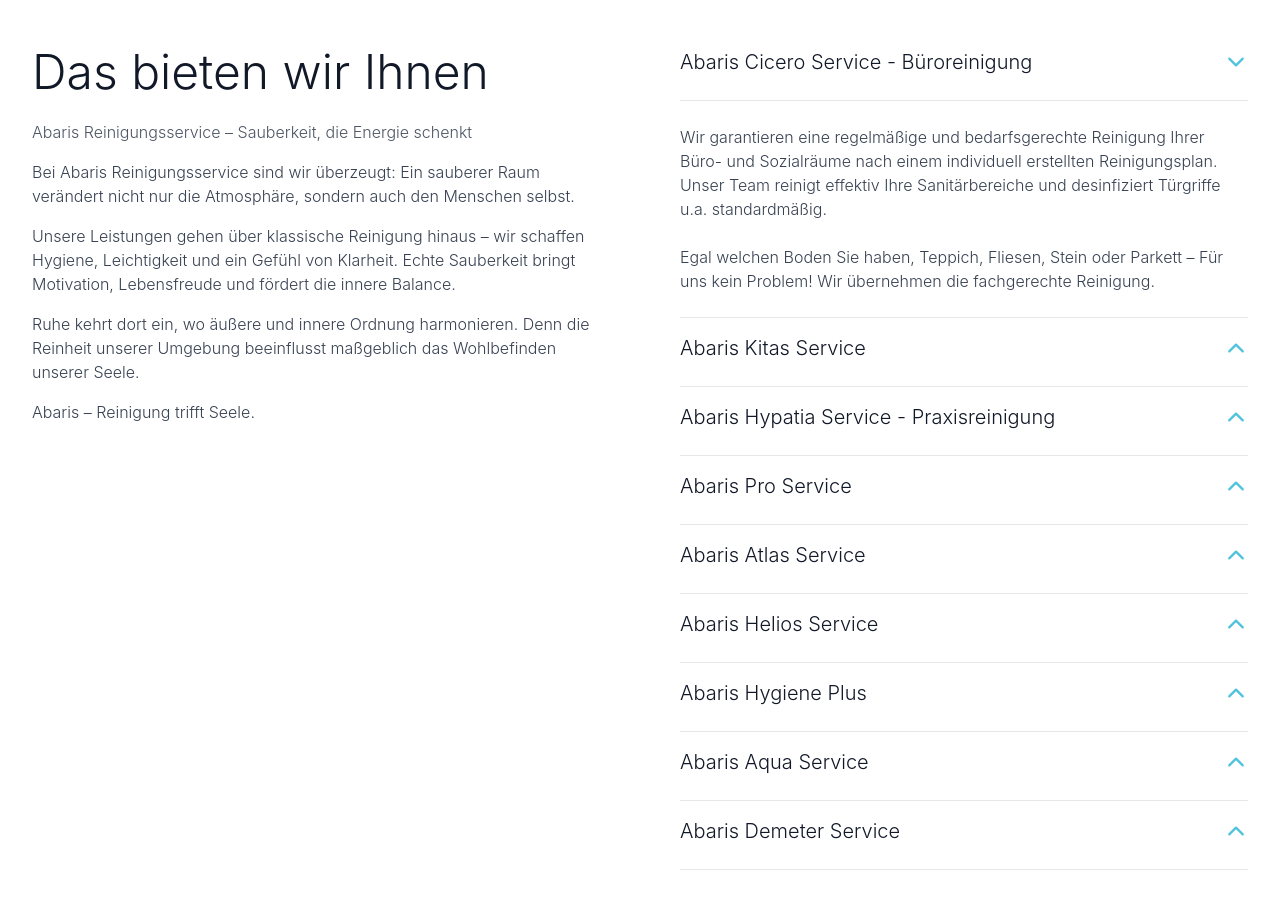
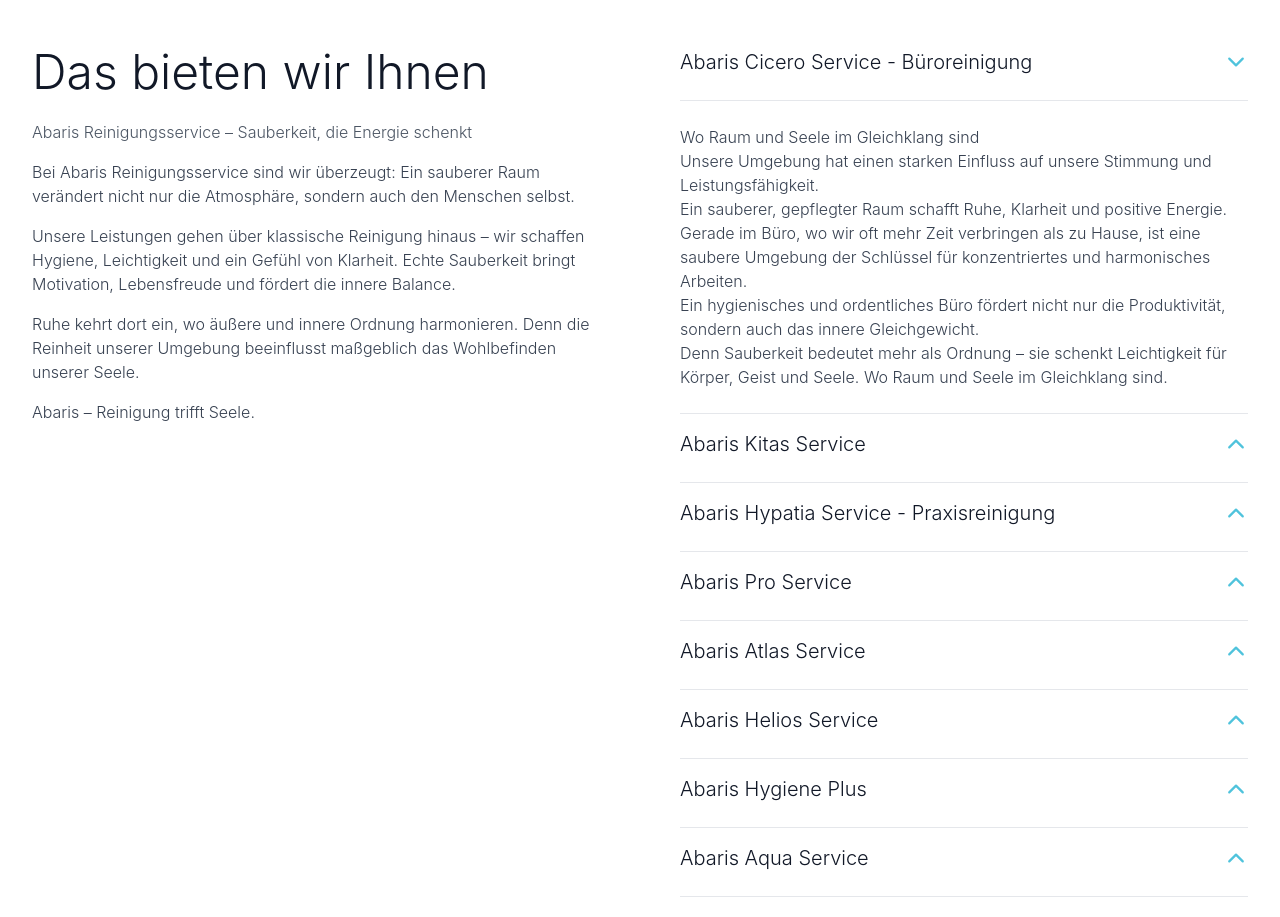
Before and after one commit to ecoezer/abaris, a React (Vite) app: page / in a window 1280 px wide. Shown: the part 800-1717 px from the top of the page. Built offline with nearby package versions, Linux system fonts and the light colour scheme.

Commit message:
Updated Services.jsx

```diff
--- a/src/components/Services.jsx
+++ b/src/components/Services.jsx
@@ -7,7 +7,7 @@ function Services() {
   const services = [
     {
       title: 'Abaris Cicero Service - Büroreinigung',
-      description: 'Wir garantieren eine regelmäßige und bedarfsgerechte Reinigung Ihrer Büro- und Sozialräume nach einem individuell erstellten Reinigungsplan. Unser Team reinigt effektiv Ihre Sanitärbereiche und desinfiziert Türgriffe u.a. standardmäßig.\n\nEgal welchen Boden Sie haben, Teppich, Fliesen, Stein oder Parkett – Für uns kein Problem! Wir übernehmen die fachgerechte Reinigung.'
+      description: 'Wo Raum und Seele im Gleichklang sind\nUnsere Umgebung hat einen starken Einfluss auf unsere Stimmung und Leistungsfähigkeit.\nEin sauberer, gepflegter Raum schafft Ruhe, Klarheit und positive Energie.\nGerade im Büro, wo wir oft mehr Zeit verbringen als zu Hause, ist eine saubere Umgebung der Schlüssel für konzentriertes und harmonisches Arbeiten.\nEin hygienisches und ordentliches Büro fördert nicht nur die Produktivität, sondern auch das innere Gleichgewicht.\nDenn Sauberkeit bedeutet mehr als Ordnung – sie schenkt Leichtigkeit für Körper, Geist und Seele. Wo Raum und Seele im Gleichklang sind.'
     },
     {
       title: 'Abaris Kitas Service',
```
